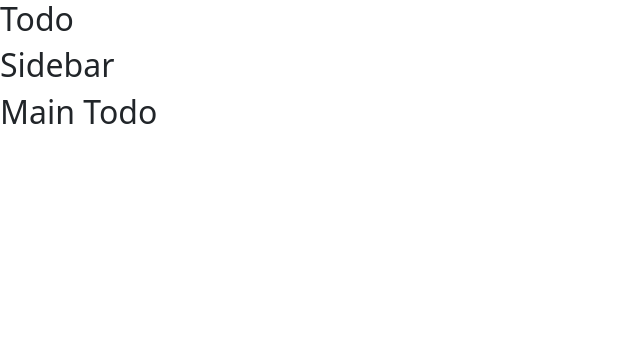
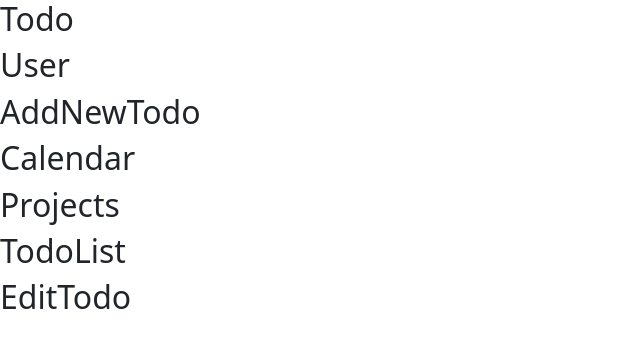
Before and after one commit to priyan1995/React-fundamenals, a React (Create React App) app: page /todo in a window 1280 px wide. Shown: the top 348 px of the page, without its empty margins (0-640 px from the left). Built offline with nearby package versions, Linux system fonts and the light colour scheme.

Commit message:
base components adding

```diff
--- /dev/null
+++ b/src/components/Todo/AddNewTodo.jsx
@@ -0,0 +1,9 @@
+import React from 'react';
+
+export const AddNewTodo = () => {
+    return (
+        <>
+            <h2>AddNewTodo</h2>
+        </>
+    )
+}
--- /dev/null
+++ b/src/components/Todo/Calendar.jsx
@@ -0,0 +1,9 @@
+import React from 'react';
+
+export const Calendar = () => {
+    return (
+        <>
+            <h2>Calendar</h2>
+        </>
+    )
+}
--- /dev/null
+++ b/src/components/Todo/EditTodo.jsx
@@ -0,0 +1,9 @@
+import React from 'react';
+
+export const EditTodo = () => {
+    return (
+        <>
+            <h2>EditTodo</h2>
+        </>
+    )
+}
--- a/src/components/Todo/Main.jsx
+++ b/src/components/Todo/Main.jsx
@@ -1,9 +1,11 @@
 import React from 'react';
 
-export const Main = () => {
+export const Main = (props) => {
     return (
         <>
-            <h2>Main Todo</h2>
+            <div className='pd-main'>
+                {props.children}
+            </div>
         </>
     )
 }
--- /dev/null
+++ b/src/components/Todo/Projects.jsx
@@ -0,0 +1,9 @@
+import React from 'react';
+
+export const Projects = () => {
+    return (
+        <>
+            <h2>Projects</h2>
+        </>
+    )
+}
--- a/src/components/Todo/Sidebar.jsx
+++ b/src/components/Todo/Sidebar.jsx
@@ -1,9 +1,11 @@
 import React from 'react';
 
-export const Sidebar = () => {
+export const Sidebar = (props) => {
     return(
         <>
-            <h2>Sidebar</h2>
+            <div className='pd-sidebar'>
+                {props.children}
+            </div>
         </>
     )
 }
--- /dev/null
+++ b/src/components/Todo/TodoList.jsx
@@ -0,0 +1,9 @@
+import React from 'react';
+
+export const TodoList = () => {
+    return (
+        <>
+            <h2>TodoList</h2>
+        </>
+    )
+}
--- /dev/null
+++ b/src/components/Todo/User.jsx
@@ -0,0 +1,9 @@
+import React from 'react';
+
+export const User = () => {
+    return (
+        <>
+            <h2>User</h2>
+        </>
+    )
+}
--- a/src/todo/index.jsx
+++ b/src/todo/index.jsx
@@ -1,6 +1,12 @@
 import React from 'react';
+import { AddNewTodo } from '../components/Todo/AddNewTodo';
+import { Calendar } from '../components/Todo/Calendar';
+import { EditTodo } from '../components/Todo/EditTodo';
 import { Main } from '../components/Todo/Main';
+import { Projects } from '../components/Todo/Projects';
 import { Sidebar } from '../components/Todo/Sidebar';
+import { TodoList } from '../components/Todo/TodoList';
+import { User } from '../components/Todo/User';
 
 export const Todo = () => {
     return (
@@ -8,10 +14,15 @@ export const Todo = () => {
             <h2>Todo</h2>
 
             <Sidebar>
+                <User />
+                <AddNewTodo />
+                <Calendar />
+                <Projects />
             </Sidebar>
 
             <Main>
-
+                <TodoList />
+                <EditTodo />
             </Main>
         </>
     )
```
